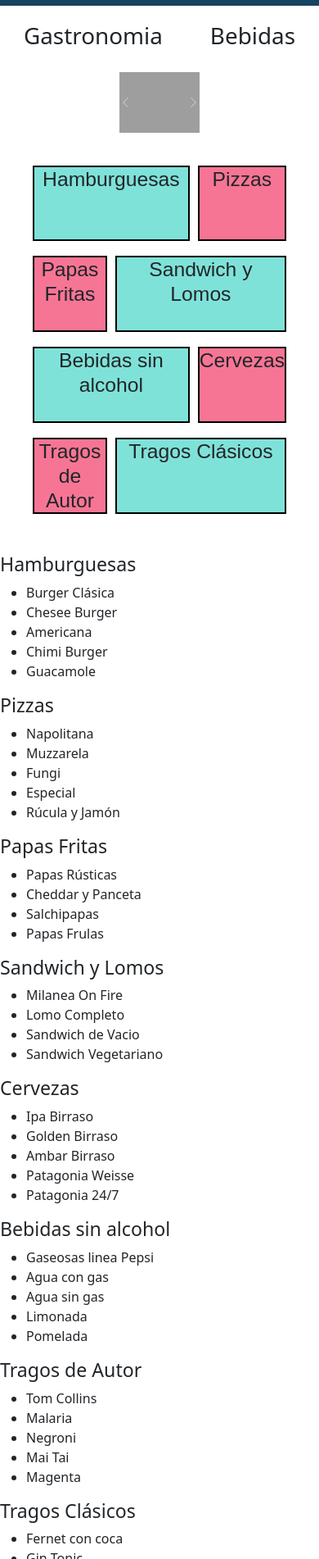
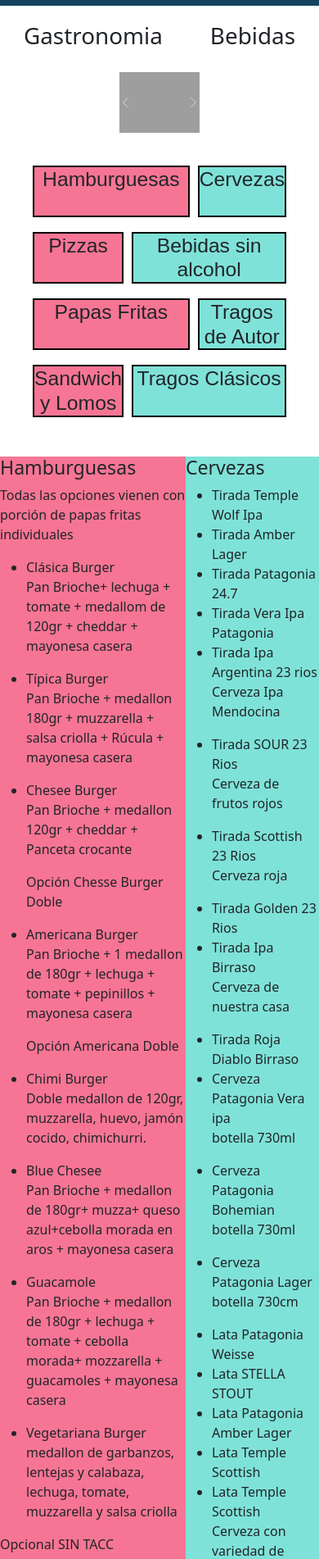
Before and after one commit to emimuzaber/pezdemontana, a plain HTML site: page pages/carta.html in a window 390 px wide. Shown: the part 98-2000 px from the top of the page at 82% size. Drawn offline with nearby package versions, Linux system fonts and the light colour scheme; grey boxes are pictures that could not be loaded; a web font is replaced by a local one.

Commit message:
agregue la descripción de toda la carta

```diff
--- a/pages/carta.html
+++ b/pages/carta.html
@@ -58,75 +58,134 @@
     <section id="seleccion-carta">
         <div class="grid-container-carta"  >
             <h2 class="hamburguesa">Hamburguesas</h2>
+            <h2 class="cerveza">Cervezas</h2>
             <h2 class="pizza" >Pizzas</h2>
+            <h2 class="bebida">Bebidas sin alcohol</h2>
             <h2 class="papas" >Papas Fritas</h2>
+            <h2 class="tragosA">Tragos de Autor</h2>
             <h2 class="lomos" >Sandwich y Lomos</h2>
-
-            <h2 class="bebida">Bebidas sin alcohol</h2>
-            <h2 class="cerveza">Cervezas</h2>
-            <h2 class="tragosA">Tragos de Autor</h2>
             <h2 class="tragosC">Tragos Clásicos</h2>
         </div>
-
     </section>
 
-    <section class="carta">
-        <div class="carta-descripción">
+    <section class="carta-descripcion">
+        <section class="gastronomia">
+            <div>
                 <h3>Hamburguesas</h3>
-            <ul class="burger-ul">
-                <li>Burger Clásica</li>
+                    <p>Todas las opciones vienen con porción de papas fritas individuales</p>
+                <ul>
+                    <li>Clásica Burger</li>
+                        <p>Pan Brioche+ lechuga + tomate + medallom de 120gr + cheddar + mayonesa casera</p>
+                    <li>Típica Burger</li>
+                        <p>Pan Brioche + medallon 180gr + muzzarella + salsa criolla + Rúcula + mayonesa casera</p>
                     <li>Chesee Burger</li>
-                <li>Americana</li>
+                        <p>Pan Brioche + medallon 120gr + cheddar + Panceta crocante</p>
+                        <p>Opción Chesse Burger Doble</p>
+                    <li>Americana Burger</li>
+                        <p>Pan Brioche + 1 medallon de 180gr + lechuga + tomate + pepinillos + mayonesa casera</p>
+                        <p>Opción Americana Doble</p>
                     <li>Chimi Burger</li>
+                        <p>Doble medallon de 120gr, muzzarella, huevo, jamón cocido, chimichurri.</p>
+                    <li>Blue Chesee</li>
+                        <p>Pan Brioche + medallon de 180gr+ muzza+ queso azul+cebolla morada en aros + mayonesa casera</p>
                     <li>Guacamole</li>
+                        <p>Pan Brioche + medallon de 180gr + lechuga + tomate + cebolla morada+ mozzarella + guacamoles + mayonesa casera</p>
+                    <li>Vegetariana Burger</li>
+                        <p>medallon de garbanzos, lentejas y calabaza, lechuga, tomate, muzzarella y salsa criolla</p>
                 </ul>
+                <p>Opcional SIN TACC</p>
             </div>
 
-        <div class="carta-descripción">
+            <div>
                 <h3>Pizzas</h3>
-            <ul class="pizzas-ul">
+                <ul>
                     <li>Napolitana</li>
-                <li>Muzzarela</li>
-                <li>Fungi</li>
-                <li>Especial</li>
-                <li>Rúcula y Jamón</li>
+                        <p>Masa a la piedra, salsa de tomate, muzarella + tomates + pesto + aceitunas</p>
+                    <li>4 Quesos</li>
+                        <p>Masa a la piedra, salsa de tomates, muzzarella, parmesano, provolone, queso azul y aceitunas griegas</p>
+                    <li>Capresse</li>
+                        <p>Masa a la piedra, salsa de tomates, muzarella, mix de tomates cherry confitados, albahaca y aceitunas</p>
+                    <li>Jamón Crudo y Rucula</li>
+                        <p>Masa a la pedra, salsa de tomates, muzzarella, jamon crudo y rucula</p>
                 </ul>
+
             </div>
 
-        <div class="carta-descripción">
+            <div>
                 <h3>Papas Fritas</h3>
                 <ul class="papas-ul">
                     <li>Papas Rústicas</li>
                     <li>Cheddar y Panceta</li>
+                        <p>dip de queso cheddar y panceta crotante</p>
                     <li>Salchipapas</li>
+                        <p>papas fritas con salchichas frankfurt a la plancha y mayonesa casera</p>
                     <li>Papas Frulas</li>
+                        <p>Salsa de 4 quesos</p>
                 </ul>
             </div>
 
-        <div class="carta-descripción">
+            <div>
                 <h3>Sandwich y Lomos</h3>
+                <p>Todas las opciones vienen con porción de papas fritas individuales</p>
                 <ul class="lomos-ul">
                     <li>Milanea On Fire</li>
-                <li>Lomo Completo</li>
-                <li>Sandwich de Vacio</li>
-                <li>Sandwich Vegetariano</li>
+                        <p>Sandwich de milanesa de peceto en pan ciabatta con tomate, lechuga, jamon, huevo, muzzarella, mayonesa casera y salsa ranchera</p>
+                    <li>Sandwich Lomo Completo</li>
+                        <p>Pan Arabe casero + lomo + tomate + muzarella + Jamon cocido + huevo + mayonesa casera</p>
+                </ul>
+                    <p>Opcional SIN TACC</p>
+            </div>
+
+            <div>
+                <h3>Hot Dog's</h3>
+                <ul>
+                    <li>Hot Dog Guacamole</li>
+                        <p>Pan De Viena Casero + salchicha Frankfurt a la plancha + guacamole y mayonesa casera acompañado de papas fritas</p>
+                    <li>Hot Dog Hot</li>
+                        <p>Pan casero viena, salchicha Frankfurt, mayonesa casera y picante de la casa</p>
                 </ul>
             </div>
         </section>
 
-    <section class="carta">
-        <div class="carta-descripción">
+        <section class="bebidas">
+            <div>
                 <h3>Cervezas</h3>
                 <ul>
-                <li>Ipa Birraso</li>
-                <li>Golden Birraso</li>
-                <li>Ambar Birraso</li>
-                <li>Patagonia Weisse</li>
-                <li>Patagonia 24/7</li>
+                    <li>Tirada Temple Wolf Ipa</li>
+                    <li>Tirada Amber Lager</li>
+                    <li>Tirada Patagonia 24.7</li>
+                    <li>Tirada Vera Ipa Patagonia</li>
+                    <li>Tirada Ipa Argentina 23 rios</li>
+                        <p>Cerveza Ipa Mendocina</p>
+                    <li>Tirada SOUR 23 Rios</li>
+                        <p>Cerveza de frutos rojos</p>
+                    <li>Tirada Scottish 23 Rios</li>
+                        <p>Cerveza roja</p>
+                    <li>Tirada Golden 23 Rios</li>
+                    <li>Tirada Ipa Birraso</li>
+                        <p>Cerveza de nuestra casa</p>
+                    <li>Tirada Roja Diablo Birraso</li>
+
+                    <li>Cerveza Patagonia Vera ipa</li>
+                        <p>botella 730ml</p>
+                    <li>Cerveza Patagonia Bohemian</li>
+                        <p>botella 730ml</p>
+                    <li>Cerveza Patagonia Lager</li>
+                        <p>botella 730cm</p>
+
+                    <li>Lata Patagonia Weisse</li>
+                    <li>Lata STELLA STOUT</li>
+                    <li>Lata Patagonia Amber Lager</li>
+                    <li>Lata Temple Scottish</li>
+                    <li>Lata Temple Scottish</li>
+                        <p>Cerveza con variedad de maltas especiales</p>
+                    <li>Lata Sur del Sur Mexican</li>
+                    <li>Lata Sur Del Sur Sour</li>
+                    <li>Lata 23 Rios Stout</li>
                 </ul>
             </div>
 
-        <div class="carta-descripción">
+            <div>
                 <h3>Bebidas sin alcohol</h3>
                 <ul>
                     <li>Gaseosas linea Pepsi</li>
@@ -137,28 +196,39 @@
                 </ul>
             </div>
 
-        <div class="carta-descripción">
+            <div>
                 <h3>Tragos de Autor</h3>
                 <ul>
                     <li>Tom Collins</li>
+                        <p>Coctel hecho a base de ginebra, con jugo de limón, soda y sirope,</p>
                     <li>Malaria</li>
-                <li>Negroni</li>
+                        <p>ron blanco, sirope de jengibre, limon, gin malaria y tonica</p>
+                    <li>Coctel Paloma</li>
+                        <p>Gaseosa de pomelo, jugo de naranja, campari, vodka y frutos rojos</p>
                     <li>Mai Tai</li>
-                <li>Magenta</li>
+                        <p>Coctel hecho a base de ginebra, con jugo de limón, soda y sirope,</p>
+                    <li>Coctel Magenta</li>
+                        <p>Vino Pinot gris Piedra Negra, vodka, arandanos,sirope de frutilla y romero</p>
                 </ul>
             </div>
 
-        <div class="carta-descripción">
+            <div>
                 <h3>Tragos Clásicos</h3>
                 <ul>
                     <li>Fernet con coca</li>
                     <li>Gin Tonic</li>
+                        <p>clasico gin tonic, tonica, gin, limon y hielo</p>
                     <li>Aperol Sprit</li>
-                <li>Mojito</li>
-                <li>Absolut</li>
+                    <li>Mojito de la casa</li>
+                        <p>soda, limon, jugo de limon, menta, sirope, y frutos rojos</p>
+                    <li>Vermu</li>
+                        <p>vermu rosso o bianco, soda o gaseosa, rodaja de citrico</p>
                 </ul>
             </div>
         </section>
+    </section>
+
+
 
     <footer>
         <section class="section-footer">
--- a/style.css
+++ b/style.css
@@ -127,41 +127,30 @@
     text-align: center;
 }
 
-.hamburguesa{
+.hamburguesa, .papas{
     grid-column: 1 / 3;
-    background-color: #7FE2D8;
+    background-color: #f77594;
 }
 
-.lomos{
+.bebida, .tragosC{
     grid-column: 2 / 4;
     background-color: #7FE2D8
 }
 
-.bebida{
-    grid-column: 1 / 3;
-    background-color: #7FE2D8
-}
-
-.tragosC{
-    grid-column: 2 / 4;
-    background-color: #7FE2D8
-}
-
-.papas{
+.pizza, .lomos, .gastronomia{
     background-color: #f77594;
 }
 
-.pizza{
-    background-color: #f77594;
+.cerveza, .tragosA, .bebidas{
+    background-color: #7FE2D8
+}
+.carta-descripcion{
+    display: flex;
+    justify-content:space-around;
+
 }
 
-.cerveza{
-    background-color: #f77594;
-}
 
-.tragosA{
-    background-color: #f77594;
-}
 
 /*Style pagina reservas*/
 
```
Lines whose indentation alone changed are shown as unchanged.
